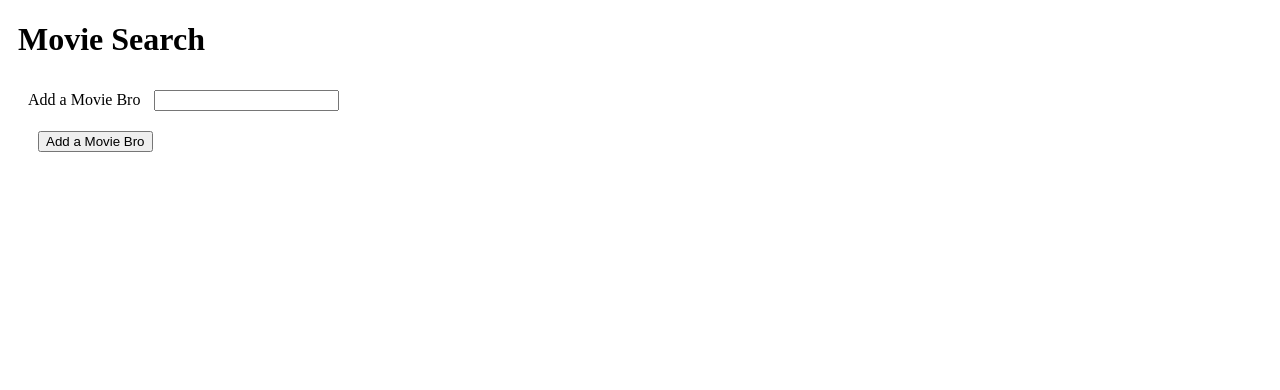
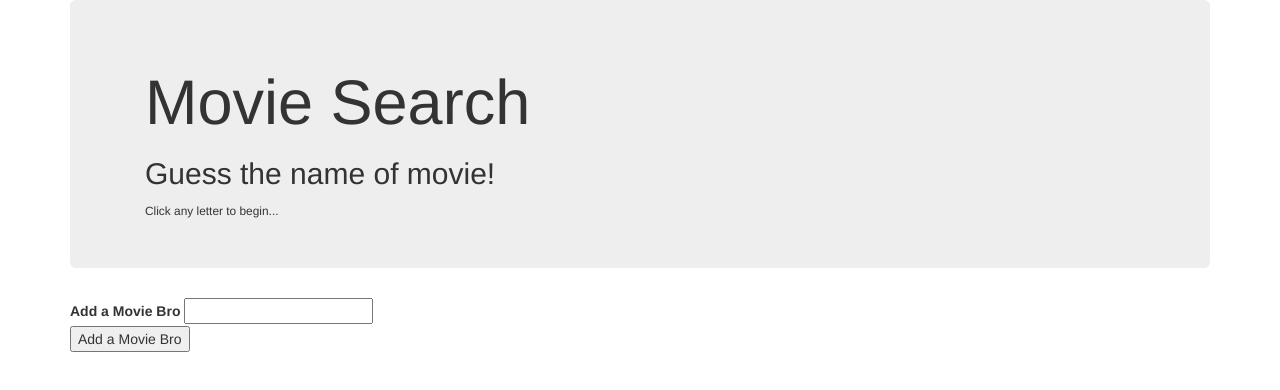
Before and after one commit to cheetahM/triviaGame, a plain HTML site: page index.html in a window 1280 px wide. Drawn offline with nearby package versions, Linux system fonts and the light colour scheme.

Commit message:
adding the css frombootstrap

```diff
--- a/index.html
+++ b/index.html
@@ -2,22 +2,28 @@
 <html lang="en">
 
 <head>
-  <meta charset="utf-8">
+  <meta charset="UTF-8">
+  <meta name="viewport" content="width=device-width, initial-scale=1.0">
+  <meta http-equiv="X-UA-Compatible" content="ie=edge">
   <title>Trivia Quiz</title>
-  <style type="text/css">
-    button,
-    div,
-    form,
-    input {
-      margin: 10px;
-    }
-  </style>
+
+  <!-- Bootstrap CDN -->
+  <link rel='stylesheet' href='https://maxcdn.bootstrapcdn.com/bootstrap/3.3.6/css/bootstrap.min.css' integrity='sha384-1q8mTJOASx8j1Au+a5WDVnPi2lkFfwwEAa8hDDdjZlpLegxhjVME1fgjWPGmkzs7'
+    crossorigin='anonymous'>
+
 </head>
 
 <body>
-
+  <!-- Bootstrap Container will hold everything. -->
   <div class="container">
-    <h1>Movie Search</h1>
+    <!-- Jumbotron holds the title section. -->
+    <div class='jumbotron'>
+      <div class='container'>
+        <h1>Movie Search</h1>
+        <h2>Guess the name of movie!</h2>
+        <small>Click any letter to begin...</small>
+      </div>
+    </div>
 
     <!-- Rendered buttons will get dumped Here  -->
     <div id="buttons-view"></div>
```
